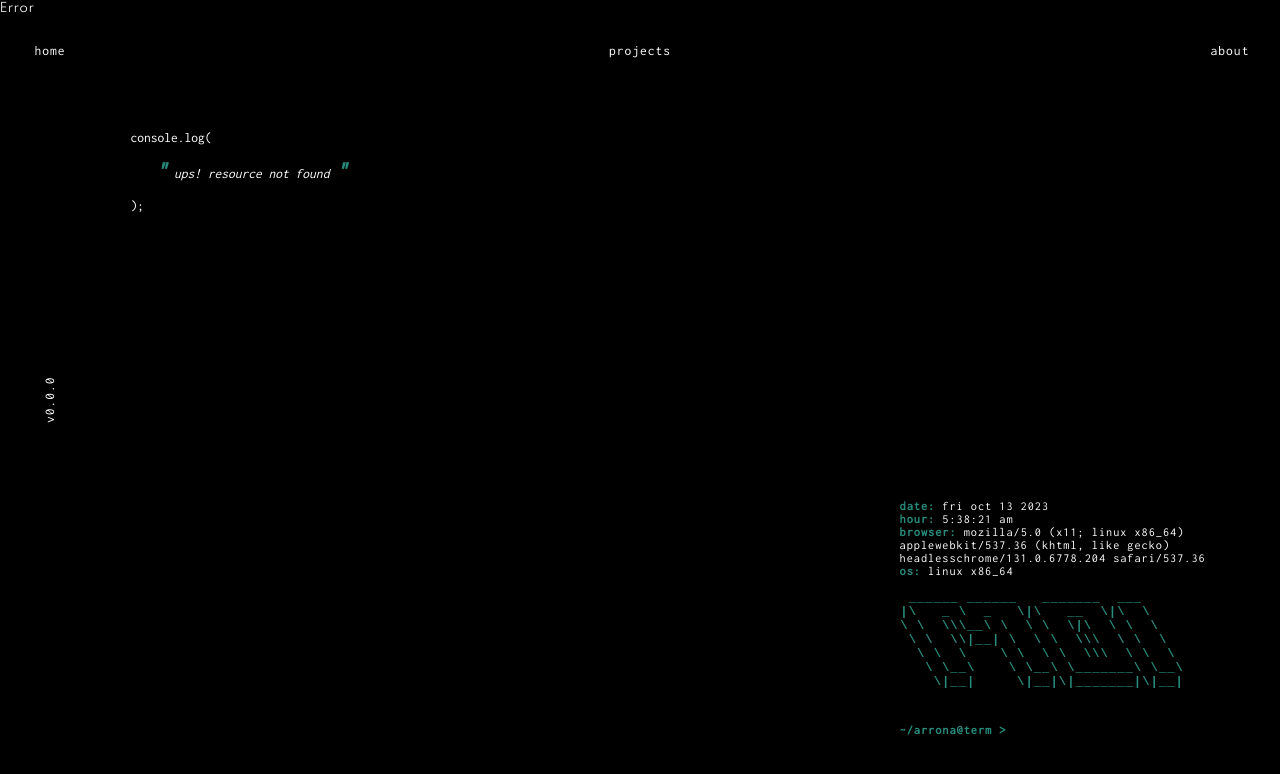
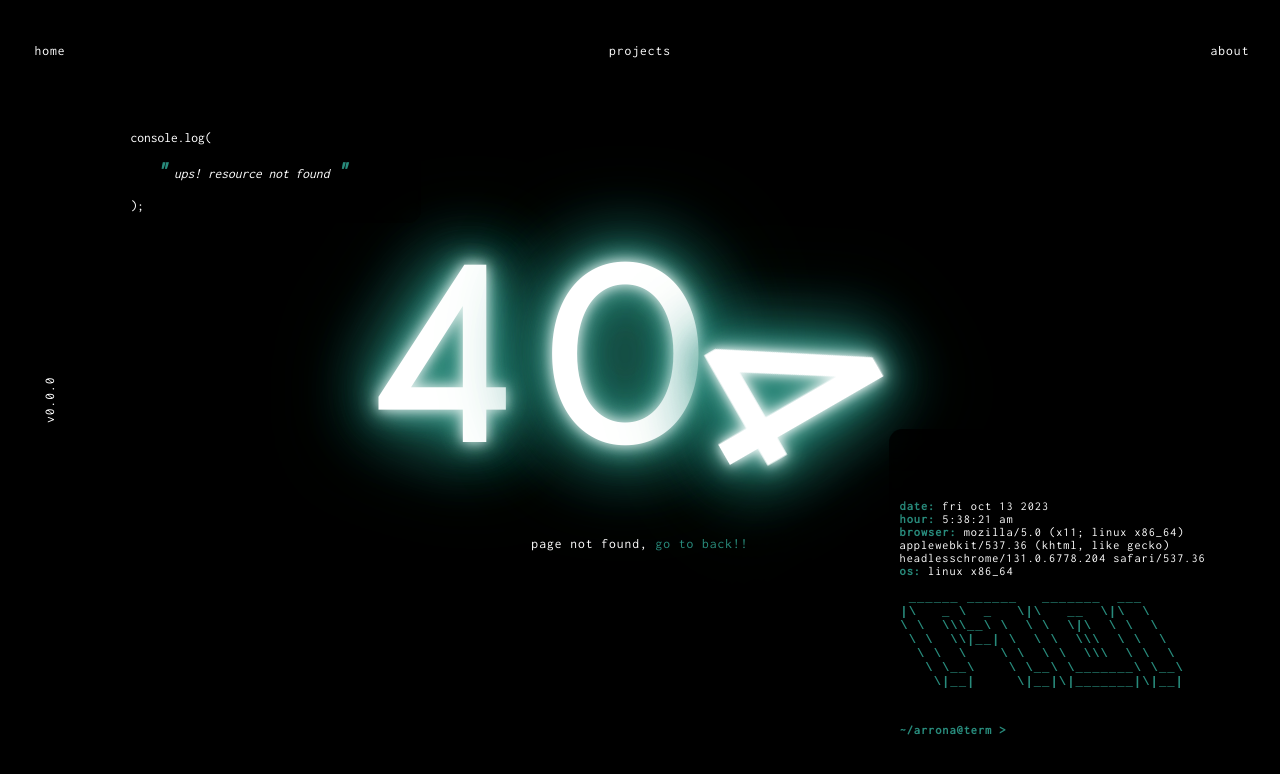
Before and after one commit to moisesarrona/moisesarrona.com, a React (Vite) app: page / in a window 1280 px wide. Shown: the top 774 px of the page. Built offline with nearby package versions, Linux system fonts and the light colour scheme.

Commit message:
Add Style to Error 404

```diff
--- a/src/app/landing/Error.jsx
+++ b/src/app/landing/Error.jsx
@@ -1,8 +1,17 @@
 import React from 'react'
+import { NavLink } from 'react-router-dom'
 
 const Error = () => {
   return (
-    <div>Error</div>
+    <div className='content__error'>
+      <h1 className='error__title'>
+        <span>4</span>
+        <span>0</span>
+        <span className='error__letter__none'>4</span>
+        <span className='error__letter__fail'>4</span>
+      </h1>
+      <span className='error__subtitle'>Page not found, <NavLink to="/home" className='link--spetial'>Go to back!!</NavLink></span>
+    </div>
   )
 }
 
```
